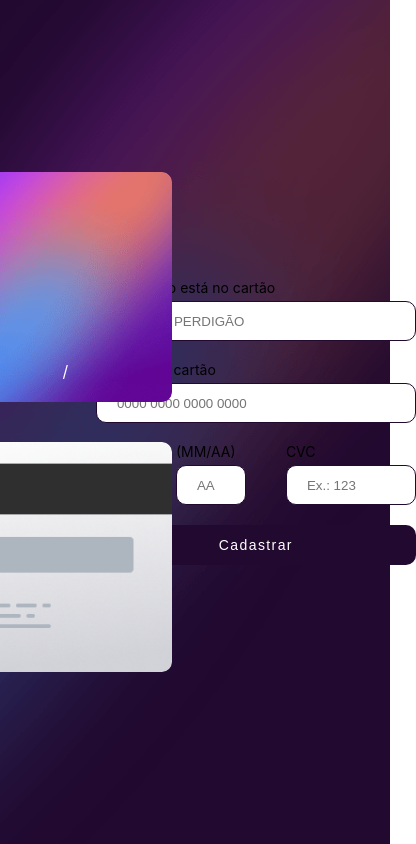
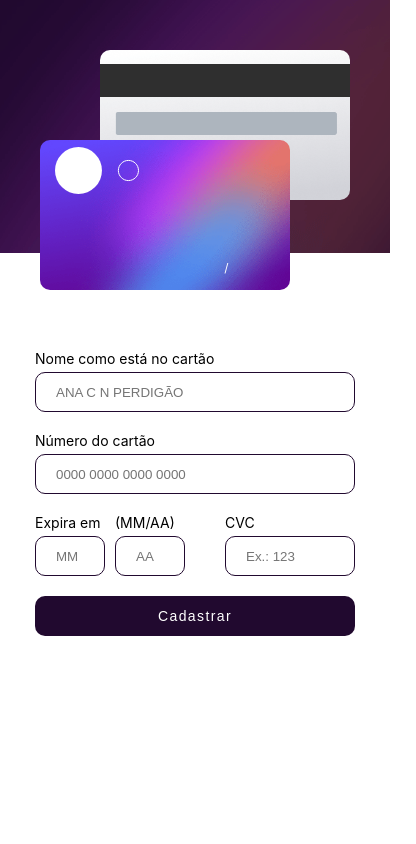
Before and after one commit to anacperdigao/Formulario, a React (Create React App) app: page / in a window 390 px wide. Shown: the whole page, 416 px wide, since content can reach past the window. Built offline with nearby package versions, Linux system fonts and the light colour scheme.

Commit message:
Adicionando responsividade

```diff
--- a/src/App.css
+++ b/src/App.css
@@ -16,3 +16,22 @@
   align-items: flex-end;
   gap: 40px;
 }
+
+@media screen and (max-width: 480px){
+  .App {
+    display: flex;
+    flex-direction: column;
+    height: 30vh;
+    width: 100vw;
+  }
+
+  .cards{
+    display: flex;
+    flex-direction: column-reverse;
+    justify-content: center;
+    align-items: center;
+    gap: 0px;
+    position: relative;
+  }
+
+}
--- a/src/components/CadastroFinalizado/CadastroFinalizado.css
+++ b/src/components/CadastroFinalizado/CadastroFinalizado.css
@@ -17,3 +17,9 @@
   margin-top: 0;
   margin-bottom: 50px;
 }
+
+@media screen and (max-width: 480px){
+  .cadastro{
+    margin-top: 0px;
+  }
+}
--- a/src/components/CardFrente/CardFrente.css
+++ b/src/components/CardFrente/CardFrente.css
@@ -37,3 +37,27 @@
     font-size: 30px;
     letter-spacing: 0.07em;
 }
+
+@media screen and (max-width: 480px){
+  .cartao-frente{
+    width: 250px;
+    height: 150px;
+    position: relative;
+    right: 30px;
+    bottom: 60px;
+    z-index: 100;
+}
+
+  .cartao__frente_dados{
+      font-size: 12px;
+  }
+
+  .cartao__numero{
+      font-size: 18px;
+  }
+
+  .logo_cartao{
+    margin-left: 15px;
+}
+
+}
--- a/src/components/CardVerso/CardVerso.css
+++ b/src/components/CardVerso/CardVerso.css
@@ -18,3 +18,20 @@
     text-align: right;
     height: 30px;
 }
+
+@media screen and (max-width: 480px){
+  .cartao-verso{
+    width: 250px;
+    height: 150px;
+    background-position: center;
+    position: relative;
+    left: 30px;
+    z-index: 0;
+  }
+
+  .cvc{
+    width: 220px;
+    font-size: 14px;
+    height: 25px;
+  }
+}
--- a/src/components/Formulario/Formulario.css
+++ b/src/components/Formulario/Formulario.css
@@ -19,3 +19,9 @@
     justify-content: space-between;
     width: 150px;
 }
+
+@media screen and (max-width: 480px){
+  .formulario{
+    margin-top: 0px;
+  }
+}
```
